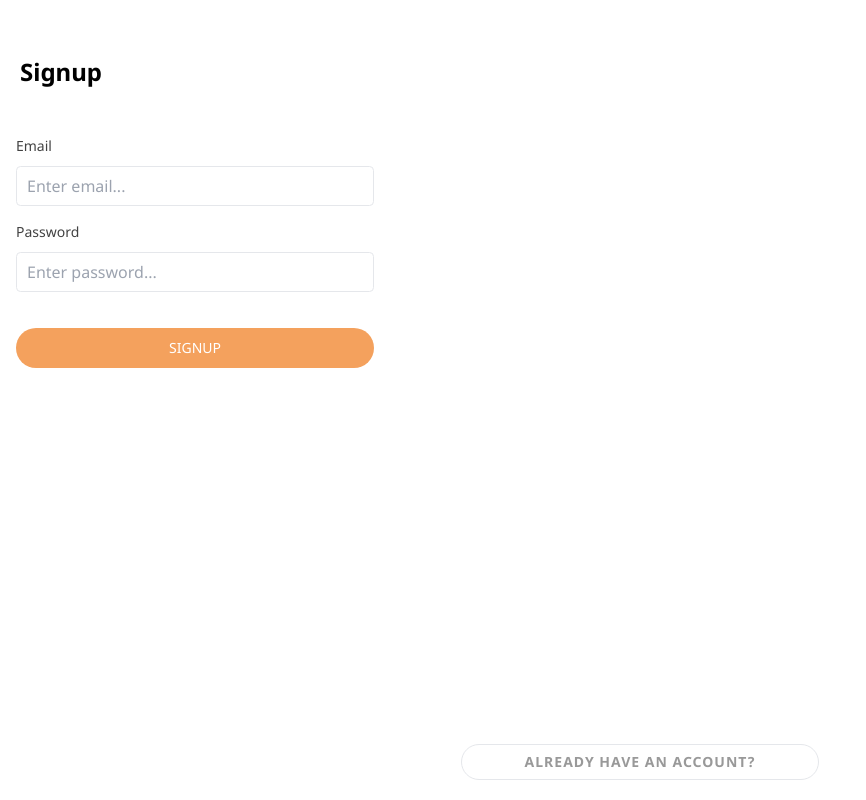
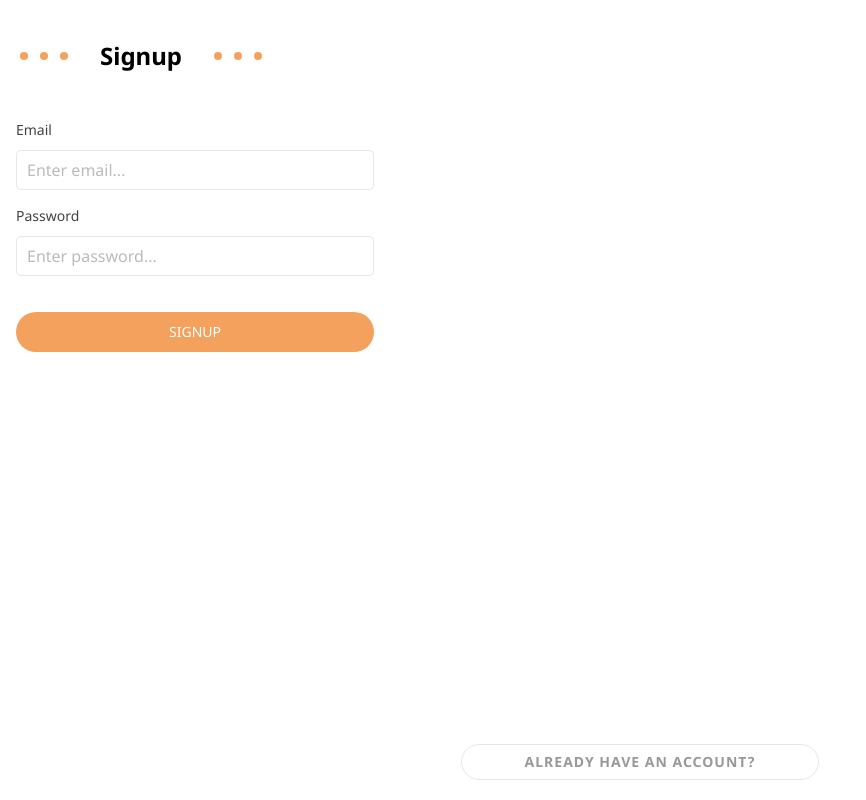
Before and after one commit to MatheusAFD/stationOne-app, a React (Vite) app: page /signup in a window 1280 px wide. Shown: the whole page, without its empty margins (0-866 px from the left). Built offline with nearby package versions, Linux system fonts and the light colour scheme.

Commit message:
new pages | headlessui tab menu

```diff
--- a/Router.jsx
+++ b/Router.jsx
@@ -1,4 +1,5 @@
 import { Route, Routes } from "react-router-dom";
+import { Home } from "./src/pages/Home";
 import { Index } from "./src/pages/Index";
 import { Login } from "./src/pages/Login";
 import { Signup } from "./src/pages/Signup";
@@ -9,6 +10,7 @@ export function Router() {
       <Route path="/" element={<Index />} />
       <Route path="/signup" element={<Signup />} />
       <Route path="/login" element={<Login />} />
+      <Route path="/home" element={<Home />} />
     </Routes>
   );
 }
--- a/package.json
+++ b/package.json
@@ -8,6 +8,8 @@
     "preview": "vite preview"
   },
   "dependencies": {
+    "@headlessui/react": "^1.6.5",
+    "phosphor-react": "^1.4.1",
     "react": "^18.0.0",
     "react-dom": "^18.0.0",
     "react-router-dom": "^6.3.0"
--- /dev/null
+++ b/src/components/Detail.jsx
@@ -0,0 +1,9 @@
+export function Detail(props) {
+  return (
+    <div className={`display flex  gap-x-3 ${props.class}`}>
+      <span className="w-2 h-2 bg-orange-900 rounded-full"></span>
+      <span className="w-2 h-2 bg-orange-900 rounded-full"></span>
+      <span className="w-2 h-2 bg-orange-900 rounded-full"></span>
+    </div>
+  );
+}
--- /dev/null
+++ b/src/components/Logo.jsx
@@ -0,0 +1,11 @@
+import { Detail } from "./Detail";
+
+export function Logo(props) {
+  return (
+    <div className="flex justify-center items-center mt-10 lg:justify-start lg: ml-5">
+      <Detail class="" />
+      <strong className="text-2xl px-8">{props.name}</strong>
+      <Detail class="" />
+    </div>
+  );
+}
--- /dev/null
+++ b/src/pages/Food.jsx
@@ -0,0 +1,7 @@
+export function Food() {
+  return (
+    <>
+      <p>Food</p>
+    </>
+  );
+}
--- /dev/null
+++ b/src/pages/Home.jsx
@@ -0,0 +1,46 @@
+import { Tab } from "@headlessui/react";
+import { Note, Truck, UserCircle } from "phosphor-react";
+import { Food } from "./Food";
+import { Orders } from "./Orders";
+import { Profile } from "./Profile";
+
+export function Home() {
+  return (
+    <>
+      <Tab.Group>
+        <Tab.List className="flex justify-around gap-[14px] absolute bottom-1 left-0 right-0 ">
+          <div className="flex gap-20 mt-2 shadow-5xl w-full justify-center py-2">
+            <Tab className="flex flex-col justify-center items-center px-2">
+              <Truck size={24} className="text-gray-400" />
+              <span className="text-xs text-gray-400">Food</span>
+            </Tab>
+
+            <Tab className="flex flex-col justify-center items-center px-2">
+              <Note size={24} className="text-gray-400" />
+              <span className="text-xs text-gray-400">Orders</span>
+            </Tab>
+
+            <Tab className="flex flex-col justify-center items-center px-2">
+              <UserCircle size={24} className="text-gray-400" />
+              <span className="text-xs text-gray-400">Profile</span>
+            </Tab>
+          </div>
+        </Tab.List>
+
+        <Tab.Panels>
+          <Tab.Panel>
+            <Food />
+          </Tab.Panel>
+
+          <Tab.Panel>
+            <Orders />
+          </Tab.Panel>
+
+          <Tab.Panel>
+            <Profile />
+          </Tab.Panel>
+        </Tab.Panels>
+      </Tab.Group>
+    </>
+  );
+}
--- a/src/pages/Login.jsx
+++ b/src/pages/Login.jsx
@@ -1,14 +1,21 @@
-import { Link } from "react-router-dom";
+import { Link, useNavigate } from "react-router-dom";
 import { InputAccount } from "../components/InputAccount";
+import { Logo } from "../components/Logo";
 
 export function Login() {
+  const navigate = useNavigate();
+
+  function LoginUser(event) {
+    event.preventDefault();
+
+    navigate("/home");
+  }
+
   return (
     <>
-      <div className="flex justify-center mt-12 lg:justify-start lg: ml-5">
-        <strong className="text-2xl">Login</strong>
-      </div>
+      <Logo name="Login" />
 
-      <form className="mt-12 ml-4 sans">
+      <form className="mt-12 ml-4 sans" onSubmit={LoginUser}>
         <div className="mb-4">
           <label
             htmlFor="email"
@@ -31,7 +38,7 @@ export function Login() {
             Password
           </label>
           <input
-            type="email"
+            type="password"
             name=""
             id="password"
             placeholder="Enter password..."
@@ -40,6 +47,7 @@ export function Login() {
         </div>
 
         <InputAccount
+          type="submit"
           value="LOGIN"
           size="sm"
           class="bg-orange-900 h-10 mt-9 text-white w-[358px]"
--- /dev/null
+++ b/src/pages/Orders.jsx
@@ -0,0 +1,7 @@
+export function Orders() {
+  return (
+    <>
+      <p>Orders</p>
+    </>
+  );
+}
--- /dev/null
+++ b/src/pages/Profile.jsx
@@ -0,0 +1,7 @@
+export function Profile() {
+  return (
+    <>
+      <p>Profile</p>
+    </>
+  );
+}
--- a/src/pages/Signup.jsx
+++ b/src/pages/Signup.jsx
@@ -1,12 +1,11 @@
 import { Link } from "react-router-dom";
 import { InputAccount } from "../components/InputAccount";
+import { Logo } from "../components/Logo";
 
 export function Signup() {
   return (
     <>
-      <div className="flex justify-center mt-14 lg:justify-start lg: ml-5">
-        <strong className="text-2xl">Signup</strong>
-      </div>
+      <Logo name="Signup" />
 
       <form className="mt-12 ml-4">
         <div className="mb-4">
@@ -31,7 +30,7 @@ export function Signup() {
             Password
           </label>
           <input
-            type="email"
+            type="password"
             name=""
             id="password"
             placeholder="Enter password..."
@@ -45,7 +44,6 @@ export function Signup() {
           class="bg-orange-900 h-10 mt-9 text-white w-[358px]"
         />
       </form>
-
       <Link to={"/login"}>
         <InputAccount
           value="ALREADY HAVE AN ACCOUNT?"
--- a/tailwind.config.js
+++ b/tailwind.config.js
@@ -8,10 +8,14 @@ module.exports = {
       boxShadow: {
         "3xl":
           "rgb(0 0 0 / 20%) 0px 3px 1px -2px, rgb(0 0 0 / 14%) 0px 2px 2px 0px, rgb(0 0 0 / 12%) 0px 1px 5px 0px",
+        "5xl": "0px -5px 9px -5px rgba(0,0,0,0.2)",
       },
       colors: {
         orange: {
           900: "#f4a15d",
+        },
+        gray: {
+          400: "#bbbbbb",
         },
       },
       fontFamily: {
```
Also changed, not shown: 1 other file (tests, documents, lock files or other folders).
